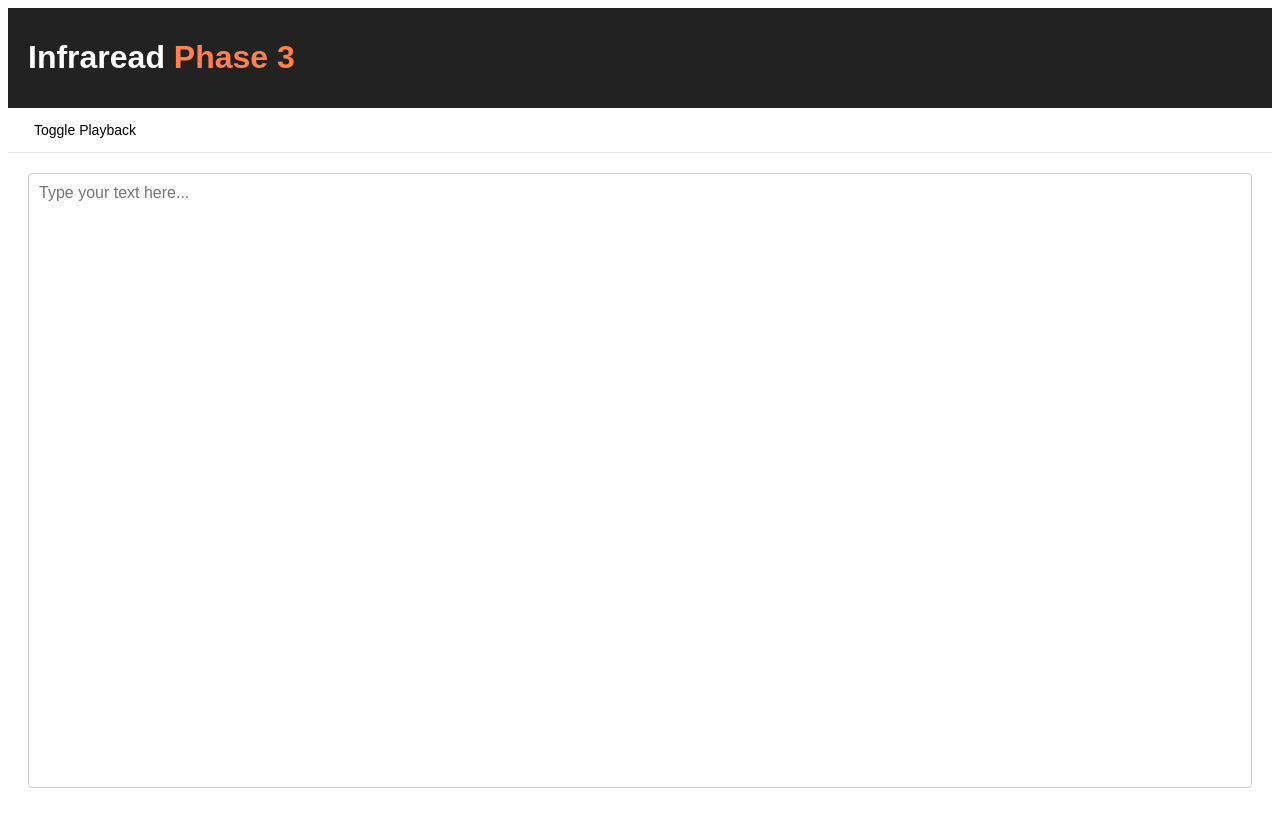
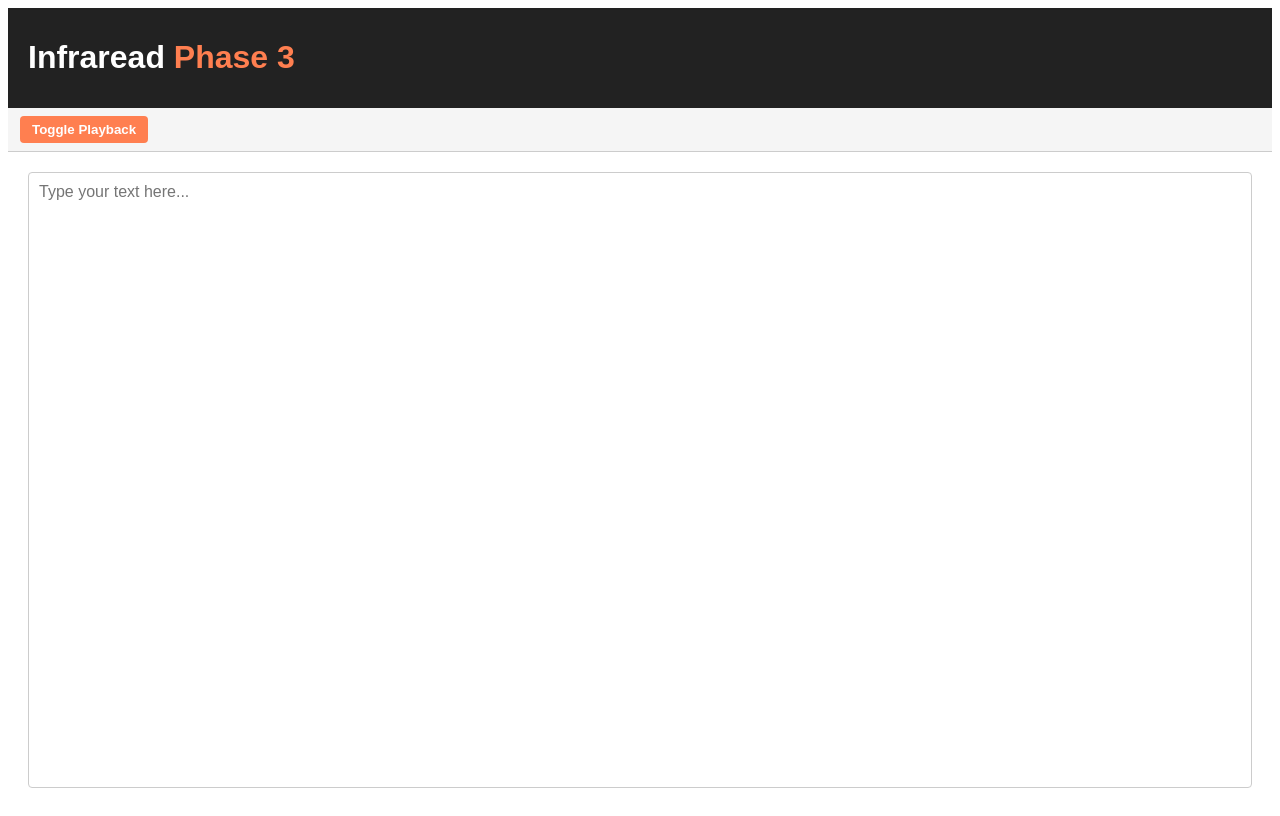
Before and after one commit to emilyscherny-create/Infraread, a React app in the folder src/: page / in a window 1280 px wide. Built offline with nearby package versions, Linux system fonts and the light colour scheme; the HTML template or start-up script is replaced by a standard one.

Commit message:
Refactor Toolbar styles for improved layout and design

```diff
--- a/src/components/Toolbar.css
+++ b/src/components/Toolbar.css
@@ -1,48 +1,22 @@
-/* src/components/Toolbar.css */
-
 .toolbar {
   display: flex;
-  justify-content: space-between;
   align-items: center;
-  background-color: #ffffffdd;
-  border-bottom: 1px solid rgba(0, 0, 0, 0.1);
-  padding: 0.5rem 1rem;
-  backdrop-filter: blur(8px);
-  position: sticky;
-  top: 0;
-  z-index: 10;
+  background-color: #f5f5f5;
+  padding: 8px 12px;
+  border-bottom: 1px solid #ccc;
+  gap: 10px;
 }
 
-.toolbar-left,
-.toolbar-right {
-  display: flex;
-  align-items: center;
-  gap: 0.75rem;
+.toolbar-button {
+  padding: 6px 12px;
+  background-color: #ff7f50;
+  color: white;
+  border: none;
+  border-radius: 4px;
+  cursor: pointer;
+  font-weight: bold;
 }
 
-.toolbar button {
-  background: none;
-  border: none;
-  font-size: 14px;
-  cursor: pointer;
-  padding: 6px 10px;
-  border-radius: 6px;
-  transition: background-color 0.2s ease;
+.toolbar-button:hover {
+  background-color: #ff6333;
 }
-
-.toolbar button:hover {
-  background-color: rgba(0, 0, 0, 0.05);
-}
-
-.toolbar select {
-  padding: 4px 8px;
-  border: 1px solid #ccc;
-  border-radius: 6px;
-  font-size: 14px;
-}
-
-.toolbar .title {
-  font-weight: 600;
-  font-size: 16px;
-  color: #333;
-}
```
